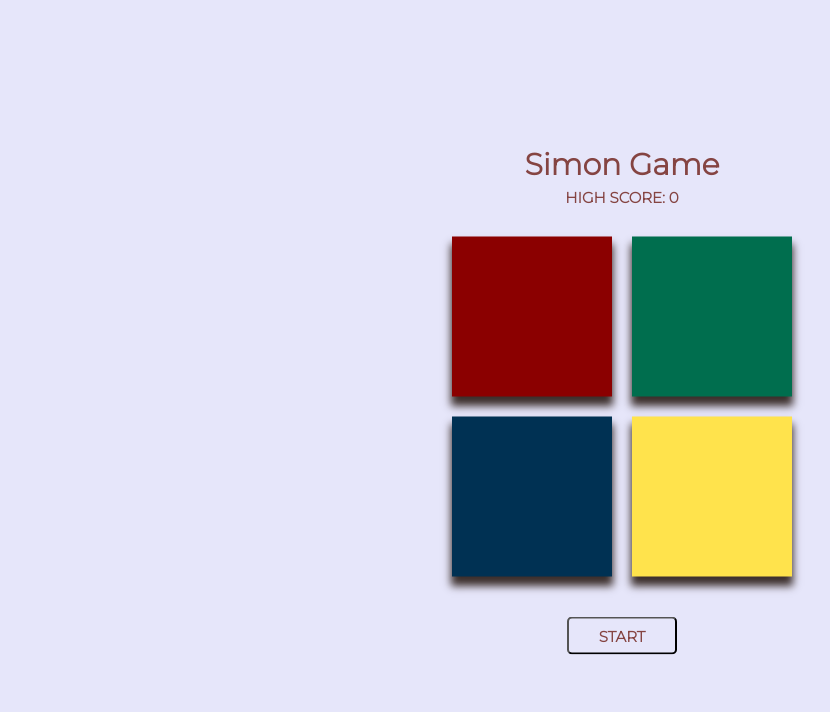
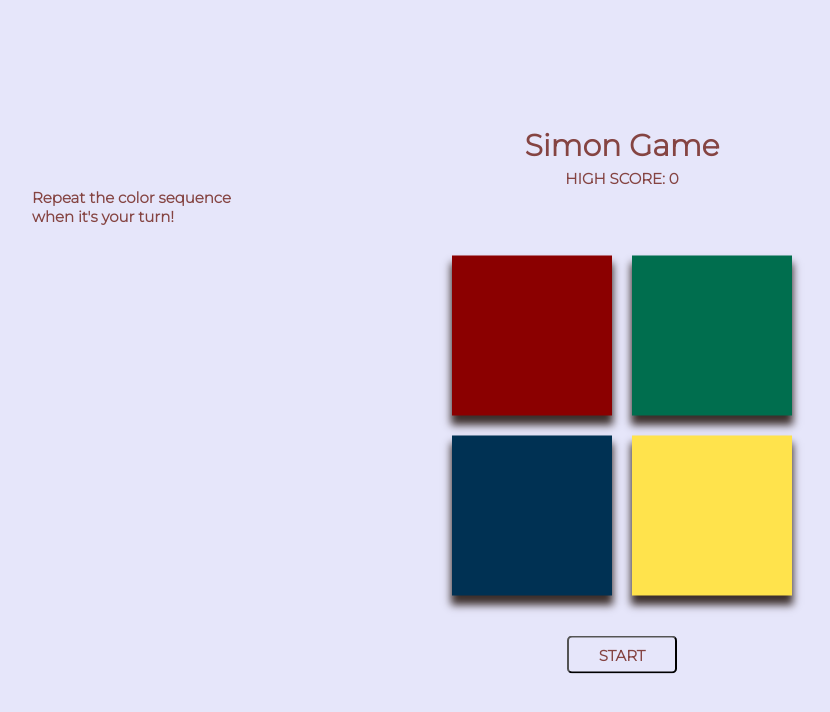
Before and after one commit to YuriCodes/Simon-Game, a plain HTML site: page index.html in a window 1280 px wide. Shown: the whole page, without its empty margins (18-848 px from the left). Drawn offline with Linux system fonts and the light colour scheme.

Commit message:
Update index.html
added rules

```diff
--- a/index.html
+++ b/index.html
@@ -15,6 +15,10 @@
             <h1 class="heading heading"> Simon Game</h1>
         </header>
         <div class="highScore"> HIGH SCORE: O</div>
+
+        <section id="rules">
+  <p class="text-rules"> Repeat the color sequence <br /> when it's your turn! </p>
+</section>
 
     <section class="tile-container container unclickable">
         <div class="tile tile-red" data-tile="red"></div>
```
